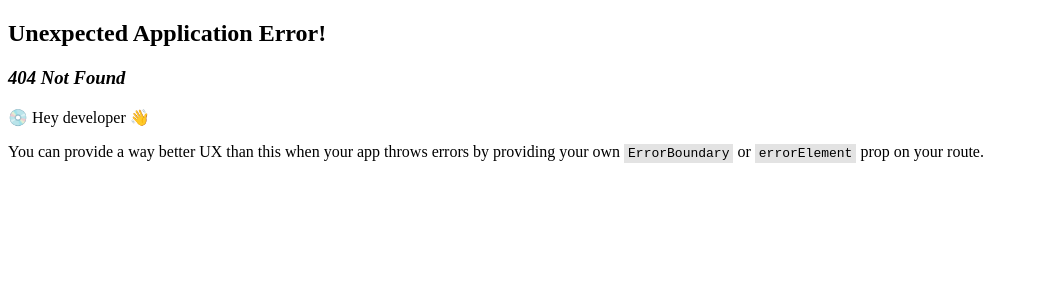
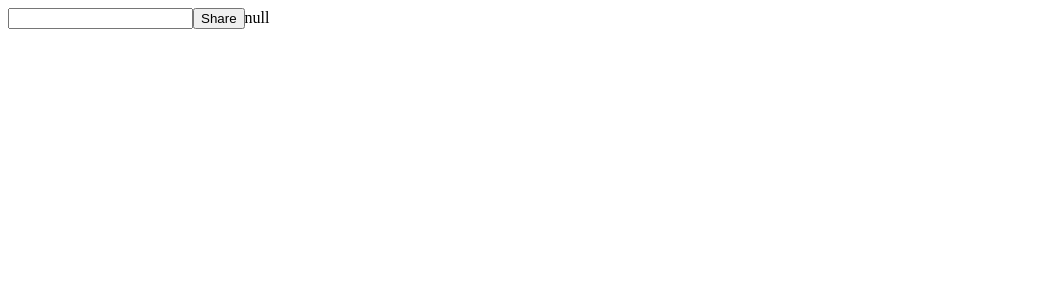
Before and after one commit to coolcorexix/interview-remitano-fe, a React (Vite) app: page /share-video in a window 1280 px wide. Before the commit this address had no page. Shown: the top 300 px of the page, without its empty margins (0-1039 px from the left). Built offline with nearby package versions, Linux system fonts and the light colour scheme.

Commit message:
feat: unit test with json() method, pretty hard

```diff
--- a/package.json
+++ b/package.json
@@ -9,7 +9,8 @@
     "test:watch": "jest --watch",
     "build": "tsc && vite build",
     "lint": "eslint src --ext ts,tsx --report-unused-disable-directives --max-warnings 0",
-    "preview": "vite preview"
+    "preview": "vite preview",
+    "jest-preview": "jest-preview"
   },
   "dependencies": {
     "@emotion/react": "^11.11.1",
@@ -41,6 +42,8 @@
     "eslint-plugin-react-refresh": "^0.3.4",
     "jest": "^29.5.0",
     "jest-environment-jsdom": "^29.5.0",
+    "jest-fetch-mock": "^3.0.3",
+    "jest-preview": "^0.3.1",
     "jsdom": "^22.1.0",
     "prettier": "^2.8.8",
     "ts-jest": "^29.1.0",
--- a/src/layout/components/Header.tsx
+++ b/src/layout/components/Header.tsx
@@ -17,7 +17,7 @@ export default function Header(props: HeaderProps) {
   return (
     <React.Fragment>
       <Toolbar sx={{ borderBottom: 1, borderColor: "divider" }}>
-        <Button size="small">Subscribe</Button>
+
         <Typography
           component="h2"
           variant="h5"
@@ -32,7 +32,7 @@ export default function Header(props: HeaderProps) {
           <>
             <Button
               onClick={() => {
-                navigate("/user-system");
+                navigate("/share-video");
               }}
               variant="outlined"
               size="small"
--- /dev/null
+++ b/src/layout/share-video/YoutubeMetadataFetcher.tsx
@@ -0,0 +1,53 @@
+import React, { useState } from 'react';
+
+const YouTubeMetadataFetcher: React.FC = () => {
+  const [url, setUrl] = useState('');
+  const [metadata, setMetadata] = useState<any>(null);
+
+  const handleInputChange = (event: React.ChangeEvent<HTMLInputElement>) => {
+    setUrl(event.target.value);
+  };
+
+  const handleShareClick = () => {
+    const videoId = extractVideoId(url);
+
+    // Fetch metadata using the YouTube Data API
+    fetch(
+      `https://www.googleapis.com/youtube/v3/videos?part=snippet&id=${videoId}&key=AIzaSyANmhNRlVPDB1mFXm2KkCG-0jCLdOtrN-4`
+    )
+      .then((response) => response.json())
+      .then((data) => {
+        console.log("🚀 ~ file: YoutubeMetadataFetcher.tsx:20 ~ .then ~ data:", data)
+        const metadata = data.items[0].snippet;
+        console.log("🚀 ~ file: YoutubeMetadataFetcher.tsx:22 ~ .then ~ metadata:", metadata)
+        setMetadata(metadata);
+      })
+      .catch((error) => console.log(error));
+  };
+
+  const extractVideoId = (url: string): string => {
+    // Extract video ID from the YouTube URL
+    const match = url.match(
+      /(?:\?v=|\/embed\/|\.be\/|\/v\/|\/\d{2}\/|\/embed\/|\.be\/|\/v\/|\/\d{2}\/|\/embed\/|\.be\/|\/v\/|\/\d{2}\/|youtu\.be\/|\/embed\/|\.be\/|\/v\/|\/\d{2}\/|\/embed\/|\.be\/|\/v\/|\/\d{2}\/|youtube.com\/user\/\S+|youtube.com\/v\/\S+|youtube.com\/watch\?v=\S+|youtube.com\/embed\/\S+)/
+    );
+    return (match && match[0]) ? match[0].split(/(?:\?v=|\/embed\/|\.be\/|\/v\/|\/\d{2}\/|\/embed\/|\.be\/|\/v\/|\/\d{2}\/|\/embed\/|\.be\/|\/v\/|\/\d{2}\/|\/embed\/|\.be\/|\/v\/|\/\d{2}\/|youtu\.be\/|\/embed\/|\.be\/|\/v\/|\/\d{2}\/|youtube.com\/user\/|youtube.com\/v\/|youtube.com\/watch\?v=|youtube.com\/embed\/)/)[1] : '';
+  };
+
+  return (
+    <div>
+      <input type="text" value={url} onChange={handleInputChange} />
+      <button onClick={handleShareClick}>Share</button>
+      {
+        JSON.stringify(metadata)
+      }
+      {metadata && (
+        <div>
+          <h3>{metadata.title}</h3>
+          <p>{metadata.description}</p>
+        </div>
+      )}
+    </div>
+  );
+};
+
+export default YouTubeMetadataFetcher;
--- /dev/null
+++ b/src/layout/share-video/index.tsx
@@ -0,0 +1,12 @@
+import React from 'react';
+import YouTubeMetadataFetcher from './YoutubeMetadataFetcher';
+
+function ShareVideo() {
+    return (
+        <div>
+            <YouTubeMetadataFetcher />
+        </div>
+    );
+}
+
+export default ShareVideo;
--- a/src/main.tsx
+++ b/src/main.tsx
@@ -11,8 +11,13 @@ import { ThemeProvider } from "@mui/material/styles";
 import theme from "./layout/themes.tsx";
 import UserSystem from "./layout/user-system/index.tsx";
 import { AuthProvider } from "./features/auth/AuthProvider.tsx";
+import ShareVideo from "./layout/share-video/index.tsx";
 
 const router = createBrowserRouter([
+  {
+    path: "/share-video",
+    element: <ShareVideo />,
+  },
   {
     path: "/",
     element: <Home />,
```
Also changed, not shown: jest.config.js (+8 -3 lines), 2 other files (tests, documents, lock files or other folders).
